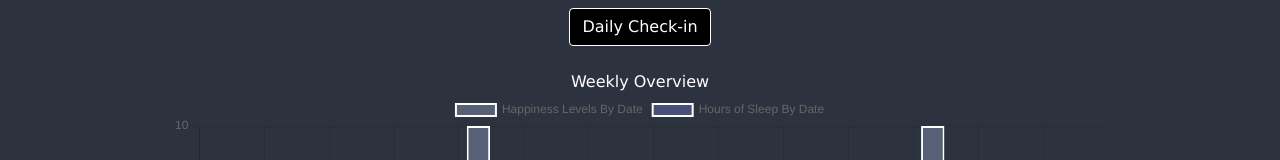
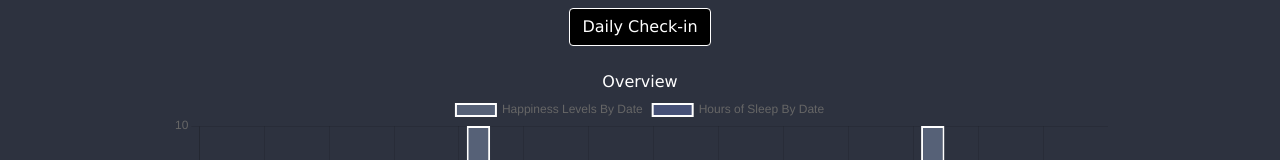
Before and after one commit to info340-wi22/info340-finalproject, a React (Create React App) app: page / in a window 1280 px wide. Shown: the part 384-544 px from the top of the page. Built offline with nearby package versions, Linux system fonts and the light colour scheme.

Commit message:
changed error handling to display alert

```diff
--- a/src/Goals.js
+++ b/src/Goals.js
@@ -106,8 +106,8 @@ export function GoalMain(props) {
     const handleSubmit = (event) => {
         const allDescRef = ref(db, "allDesc");
         firebasePush(allDescRef, userInput)
-            .then(() => console.log("pushed"))
-            .catch((err) => console.log(err));
+            .then(() => alert("Goal successfully added!"))
+            .catch((err) => alert(err));
         setUserInput("");
     }
 
--- a/src/Overview.js
+++ b/src/Overview.js
@@ -54,7 +54,7 @@ export function OverviewMain() {
         <div className="d-flex justify-content-center align-content-center">
           <Link className="btn btn-primary" to='/check-in'> Daily Check-in </Link>
         </div>
-        <div className='row align-content-center justify-content-center'>Weekly Overview</div>
+        <div className='row align-content-center justify-content-center'>Overview</div>
         <div className='row align-content-center justify-content-center'><OverviewChart chartData={happinessData} options={chartOptions} /></div>
 
       </section>
```
